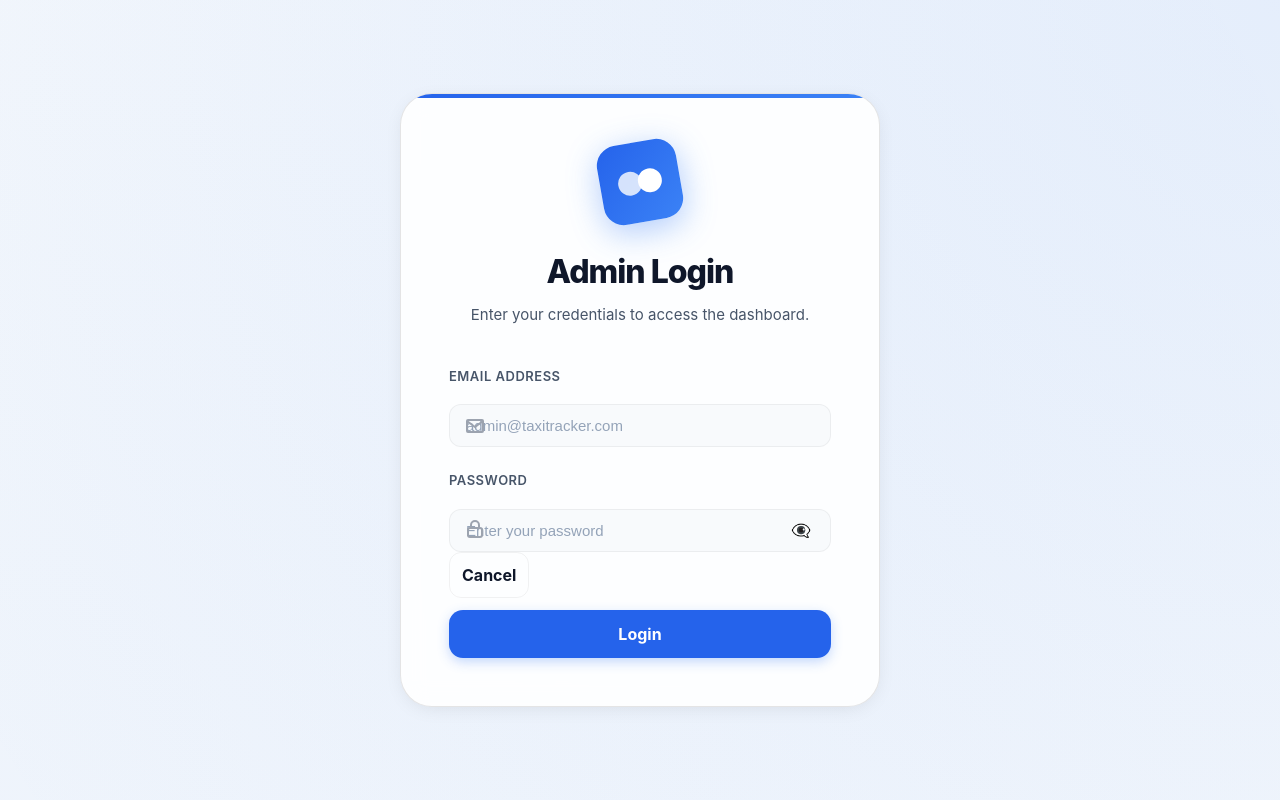
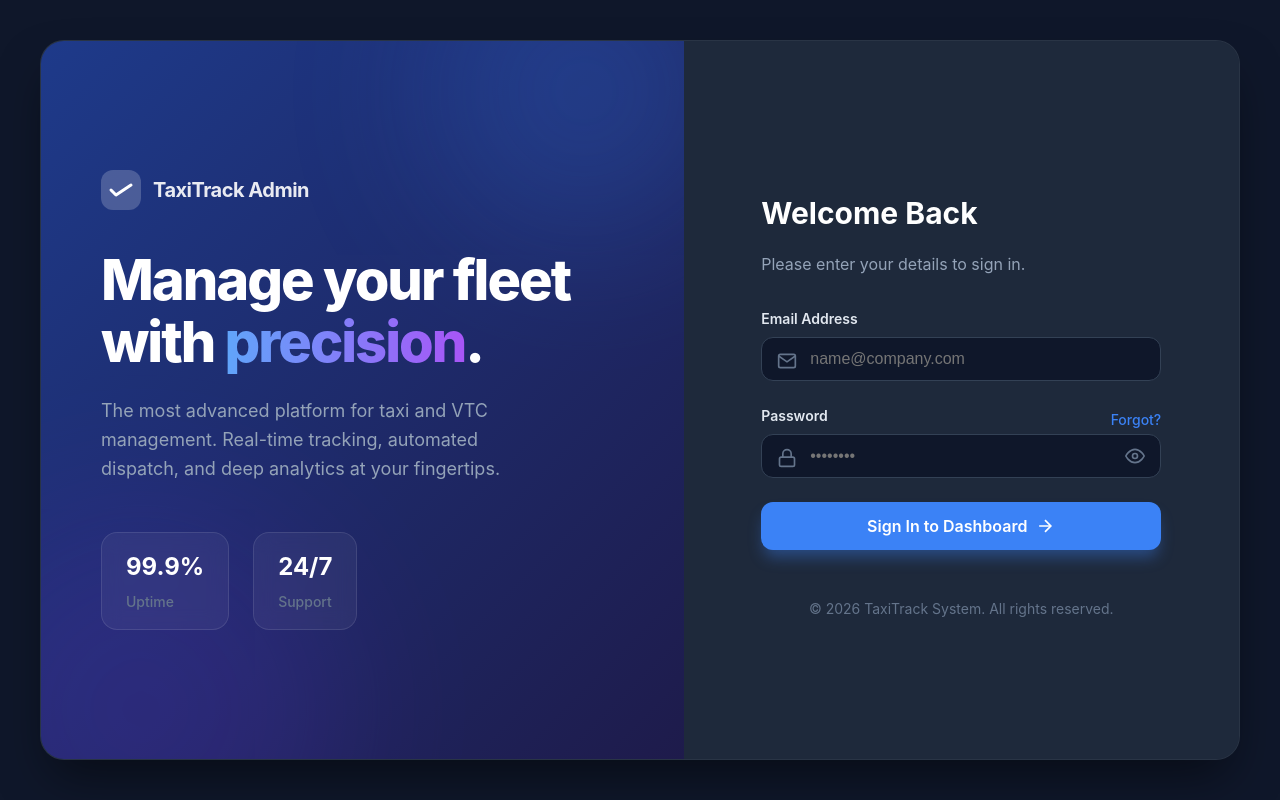
Before and after one commit to Jojo-onedev/TaxiTrack, a React (Vite) app in the folder frontend-admin/: page /login in a window 1280 px wide. Built offline with nearby package versions, Linux system fonts and the light colour scheme; no server answers.

Commit message:
feat: implement initial login page with comprehensive styling, authentication logic, and loading state.

```diff
--- a/frontend-admin/src/pages/Authentification/login.css
+++ b/frontend-admin/src/pages/Authentification/login.css
@@ -1,193 +1,337 @@
-.login-container {
+.login-page {
+  min-height: 100vh;
+  width: 100vw;
+  background: #0f172a;
   display: flex;
   justify-content: center;
   align-items: center;
-  min-height: 100vh;
-  width: 100vw;
-  background: var(--bg-primary);
-  background: radial-gradient(circle at top right, rgba(59, 130, 246, 0.1), transparent),
-    radial-gradient(circle at bottom left, rgba(59, 130, 246, 0.05), transparent),
-    var(--bg-primary);
-  padding: 20px;
-  position: fixed;
-  top: 0;
-  left: 0;
+  font-family: 'Inter', system-ui, -apple-system, sans-serif;
+  overflow-x: hidden;
 }
 
-.login-card {
-  background: var(--bg-surface);
-  backdrop-filter: var(--glass-blur);
-  border: 1px solid var(--border-strong);
-  border-radius: 32px;
-  padding: 48px;
-  max-width: 480px;
+.login-split-container {
+  display: flex;
   width: 100%;
-  box-shadow: var(--shadow-premium);
-  animation: fadeIn 0.6s cubic-bezier(0.16, 1, 0.3, 1);
+  max-width: 1200px;
+  height: 720px;
+  margin: 20px;
+  background: #1e293b;
+  border-radius: 24px;
+  overflow: hidden;
+  box-shadow: 0 25px 50px -12px rgba(0, 0, 0, 0.5);
+  border: 1px solid rgba(255, 255, 255, 0.05);
+}
+
+/* --- Branding Side --- */
+.login-branding-side {
+  flex: 1.2;
   position: relative;
+  background: linear-gradient(135deg, #1e3a8a 0%, #1e1b4b 100%);
+  padding: 60px;
+  display: flex;
+  flex-direction: column;
+  justify-content: center;
   overflow: hidden;
 }
 
-.login-card::before {
-  content: "";
-  position: absolute;
-  top: 0;
-  left: 0;
-  right: 0;
-  height: 4px;
-  background: linear-gradient(90deg, var(--accent-primary), var(--accent-secondary));
+.branding-content {
+  position: relative;
+  z-index: 2;
 }
 
-@keyframes fadeIn {
-  from {
-    opacity: 0;
-    transform: translateY(20px);
-  }
-
-  to {
-    opacity: 1;
-    transform: translateY(0);
-  }
+.logo-badge {
+  display: flex;
+  align-items: center;
+  gap: 12px;
+  margin-bottom: 40px;
+  color: white;
+  font-weight: 700;
+  font-size: 1.25rem;
+  letter-spacing: -0.5px;
 }
 
-.icon-container {
+.logo-badge span {
+  opacity: 0.9;
+}
+
+.branding-title {
+  color: white;
+  font-size: 3.5rem;
+  font-weight: 800;
+  line-height: 1.1;
+  margin-bottom: 24px;
+  letter-spacing: -2px;
+}
+
+.text-gradient {
+  background: linear-gradient(to right, #60a5fa, #a855f7);
+  -webkit-background-clip: text;
+  background-clip: text;
+  -webkit-text-fill-color: transparent;
+}
+
+.branding-description {
+  color: #94a3b8;
+  font-size: 1.125rem;
+  line-height: 1.6;
+  max-width: 440px;
+  margin-bottom: 48px;
+}
+
+.stat-cards {
   display: flex;
+  gap: 24px;
+}
+
+.mini-stat {
+  background: rgba(255, 255, 255, 0.05);
+  backdrop-filter: blur(10px);
+  padding: 16px 24px;
+  border-radius: 16px;
+  border: 1px solid rgba(255, 255, 255, 0.1);
+}
+
+.stat-value {
+  display: block;
+  color: white;
+  font-size: 1.5rem;
+  font-weight: 700;
+  margin-bottom: 4px;
+}
+
+.stat-label {
+  color: #64748b;
+  font-size: 0.875rem;
+  font-weight: 500;
+}
+
+/* Abstract decorations */
+.abstract-shape {
+  position: absolute;
+  border-radius: 50%;
+  filter: blur(80px);
+  z-index: 1;
+}
+
+.shape-1 {
+  width: 300px;
+  height: 300px;
+  background: #3b82f6;
+  top: -100px;
+  right: -50px;
+  opacity: 0.2;
+}
+
+.shape-2 {
+  width: 400px;
+  height: 400px;
+  background: #7c3aed;
+  bottom: -150px;
+  left: -100px;
+  opacity: 0.15;
+}
+
+/* --- Form Side --- */
+.login-form-side {
+  flex: 1;
+  background: #1e293b;
+  display: flex;
+  flex-direction: column;
   justify-content: center;
+  padding: 60px;
+}
+
+.login-card-premium {
+  width: 100%;
+  max-width: 400px;
+  margin: 0 auto;
+}
+
+.card-header {
   margin-bottom: 32px;
 }
 
-.icon-circle {
-  width: 80px;
-  height: 80px;
-  background: linear-gradient(135deg, var(--accent-primary), var(--accent-secondary));
-  border-radius: 20px;
-  display: flex;
-  align-items: center;
-  justify-content: center;
-  box-shadow: 0 8px 32px rgba(59, 130, 246, 0.4);
-  transform: rotate(-10deg);
+.welcome-text {
+  color: white;
+  font-size: 1.875rem;
+  font-weight: 700;
+  margin-bottom: 8px;
 }
 
-.title {
-  font-size: 32px;
-  font-weight: 800;
-  color: var(--text-primary);
-  text-align: center;
-  margin-bottom: 8px;
-  letter-spacing: -1px;
+.card-subtitle {
+  color: #94a3b8;
+  font-size: 1rem;
 }
 
-.subtitle {
-  font-size: 15px;
-  color: var(--text-secondary);
-  text-align: center;
-  margin-bottom: 40px;
-}
-
-.form-group {
+/* Form Groups */
+.form-group-premium {
   margin-bottom: 24px;
 }
 
-.label {
+.form-group-premium label {
   display: block;
-  font-size: 13px;
-  font-weight: 700;
-  color: var(--text-secondary);
-  margin-bottom: 10px;
-  text-transform: uppercase;
-  letter-spacing: 0.5px;
+  color: #e2e8f0;
+  font-size: 0.875rem;
+  font-weight: 600;
+  margin-bottom: 8px;
 }
 
-.input-wrapper {
+.label-row {
+  display: flex;
+  justify-content: space-between;
+  align-items: center;
+}
+
+.forgot-link {
+  color: #3b82f6;
+  font-size: 0.875rem;
+  text-decoration: none;
+  font-weight: 500;
+}
+
+.forgot-link:hover {
+  text-decoration: underline;
+}
+
+.input-group-premium {
   position: relative;
   display: flex;
   align-items: center;
 }
 
-.input-icon {
+.input-icon-premium {
   position: absolute;
   left: 16px;
-  color: var(--text-muted);
+  color: #64748b;
 }
 
-.input-field {
+.input-group-premium input {
   width: 100%;
-  padding: 14px 16px 14px 48px;
-  background: var(--bg-primary);
-  border: 1px solid var(--border-glass);
-  border-radius: 14px;
-  color: var(--text-primary);
-  font-size: 15px;
-  transition: var(--transition-smooth);
+  padding: 12px 16px 12px 48px;
+  background: #0f172a;
+  border: 1px solid #334155;
+  border-radius: 12px;
+  color: white;
+  font-size: 1rem;
+  transition: all 0.2s;
 }
 
-.input-field:focus {
+.input-group-premium input:focus {
   outline: none;
-  border-color: var(--accent-primary);
+  border-color: #3b82f6;
   box-shadow: 0 0 0 4px rgba(59, 130, 246, 0.1);
 }
 
-.toggle-password {
+.password-toggle-premium {
   position: absolute;
   right: 16px;
   background: none;
   border: none;
-  color: var(--text-muted);
+  color: #64748b;
   cursor: pointer;
-  padding: 4px;
+  padding: 0;
+  display: flex;
+  align-items: center;
+  justify-content: center;
 }
 
-.btn-login {
+.password-toggle-premium:hover {
+  color: #94a3b8;
+}
+
+/* Alerts */
+.error-alert-premium {
+  display: flex;
+  align-items: center;
+  gap: 10px;
+  background: rgba(239, 68, 68, 0.1);
+  border: 1px solid rgba(239, 68, 68, 0.2);
+  color: #f87171;
+  padding: 12px 16px;
+  border-radius: 12px;
+  font-size: 0.875rem;
+  margin-bottom: 24px;
+}
+
+/* Submit Button */
+.submit-btn-premium {
   width: 100%;
   padding: 14px;
-  background: var(--accent-primary);
+  background: #3b82f6;
   color: white;
   border: none;
-  border-radius: 14px;
-  font-size: 16px;
-  font-weight: 700;
+  border-radius: 12px;
+  font-size: 1rem;
+  font-weight: 600;
   cursor: pointer;
-  transition: var(--transition-smooth);
-  box-shadow: 0 4px 12px rgba(59, 130, 246, 0.3);
-  margin-top: 12px;
+  display: flex;
+  align-items: center;
+  justify-content: center;
+  gap: 8px;
+  transition: all 0.2s;
+  box-shadow: 0 10px 15px -3px rgba(59, 130, 246, 0.4);
 }
 
-.btn-login:hover {
-  transform: translateY(-2px);
-  background: var(--accent-secondary);
-  box-shadow: 0 8px 24px rgba(59, 130, 246, 0.4);
+.submit-btn-premium:hover {
+  background: #2563eb;
+  transform: translateY(-1px);
 }
 
-.btn-login:disabled {
-  opacity: 0.6;
-  cursor: not-allowed;
-  transform: none;
+.submit-btn-premium:active {
+  transform: translateY(0);
 }
 
-.error-message {
-  background: rgba(239, 68, 68, 0.1);
-  border: 1px solid rgba(239, 68, 68, 0.2);
-  color: #fca5a5;
-  padding: 12px 16px;
-  border-radius: 12px;
-  font-size: 14px;
-  margin-bottom: 24px;
-  text-align: center;
+.submit-btn-premium.loading {
+  background: #1d4ed8;
+  cursor: wait;
 }
 
-.register-text {
-  text-align: center;
-  margin-top: 32px;
-  font-size: 14px;
-  color: var(--text-secondary);
+/* Spinner */
+.spinner {
+  width: 20px;
+  height: 20px;
+  border: 2px solid rgba(255, 255, 255, 0.3);
+  border-top-color: white;
+  border-radius: 50%;
+  animation: rotate 0.8s linear infinite;
 }
 
-.register-link {
-  color: var(--accent-primary);
-  text-decoration: none;
-  font-weight: 700;
+@keyframes rotate {
+  to {
+    transform: rotate(360deg);
+  }
 }
 
-.register-link:hover {
-  text-decoration: underline;
+.card-footer {
+  margin-top: 48px;
+  text-align: center;
+  color: #64748b;
+  font-size: 0.875rem;
 }
+
+/* Responsive */
+@media (max-width: 1024px) {
+  .login-branding-side {
+    display: none;
+  }
+
+  .login-split-container {
+    max-width: 500px;
+    height: auto;
+  }
+}
+
+@media (max-width: 640px) {
+  .login-form-side {
+    padding: 40px 20px;
+  }
+
+  .login-split-container {
+    margin: 10px;
+    border-radius: 0;
+  }
+
+  .login-page {
+    background: #1e293b;
+  }
+}
--- a/frontend-admin/src/pages/Authentification/login.jsx
+++ b/frontend-admin/src/pages/Authentification/login.jsx
@@ -46,78 +46,141 @@ const navigate = useNavigate();
   };
 
   return (
-    <div className="login-container">
-      <div className="login-card">
-        <div className="icon-container">
-          <div className="icon-circle">
-            <svg width="60" height="60" viewBox="0 0 60 60" fill="none">
-              <circle cx="20" cy="30" r="12" fill="white" opacity="0.8"/>
-              <circle cx="40" cy="30" r="12" fill="white"/>
+    <div className="login-page">
+      <div className="login-split-container">
+        {/* Left Side: Branding & Visuals */}
+        <div className="login-branding-side">
+          <div className="branding-content">
+            <div className="logo-badge">
+              <svg width="40" height="40" viewBox="0 0 40 40" fill="none">
+                <rect width="40" height="40" rx="12" fill="white" fillOpacity="0.2" />
+                <path d="M10 20L15 25L30 15" stroke="white" strokeWidth="3" strokeLinecap="round" strokeLinejoin="round" />
+              </svg>
+              <span>TaxiTrack Admin</span>
+            </div>
+            <h1 className="branding-title">
+              Manage your fleet with <span className="text-gradient">precision</span>.
+            </h1>
+            <p className="branding-description">
+              The most advanced platform for taxi and VTC management.
+              Real-time tracking, automated dispatch, and deep analytics at your fingertips.
+            </p>
+            <div className="stat-cards">
+              <div className="mini-stat">
+                <span className="stat-value">99.9%</span>
+                <span className="stat-label">Uptime</span>
+              </div>
+              <div className="mini-stat">
+                <span className="stat-value">24/7</span>
+                <span className="stat-label">Support</span>
+              </div>
+            </div>
+          </div>
+          <div className="abstract-shape shape-1"></div>
+          <div className="abstract-shape shape-2"></div>
+        </div>
+
+        {/* Right Side: Login Form */}
+        <div className="login-form-side">
+          <div className="login-card-premium">
+            <div className="card-header">
+              <h2 className="welcome-text">Welcome Back</h2>
+              <p className="card-subtitle">Please enter your details to sign in.</p>
+            </div>
+
+            <div className="form-container">
+              <div className="form-group-premium">
+                <label>Email Address</label>
+                <div className="input-group-premium">
+                  <div className="input-icon-premium">
+                    <svg width="20" height="20" viewBox="0 0 24 24" fill="none" stroke="currentColor" strokeWidth="2">
+                      <path d="M4 4h16c1.1 0 2 .9 2 2v12c0 1.1-.9 2-2 2H4c-1.1 0-2-.9-2-2V6c0-1.1.9-2 2-2z" />
+                      <polyline points="22,6 12,13 2,6" />
                     </svg>
                   </div>
-        </div>
-
-        <h1 className="title">Admin Login</h1>
-        <p className="subtitle">Enter your credentials to access the dashboard.</p>
-
-        <div className="form-container">
-          <div className="form-group">
-            <label className="label">Email Address</label>
-            <div className="input-wrapper">
-              <svg className="input-icon" width="20" height="20" viewBox="0 0 20 20" fill="none">
-                <path d="M3 4h14a1 1 0 011 1v10a1 1 0 01-1 1H3a1 1 0 01-1-1V5a1 1 0 011-1z" stroke="#9CA3AF" strokeWidth="2"/>
-                <path d="M2 5l8 6 8-6" stroke="#9CA3AF" strokeWidth="2"/>
-              </svg>
                   <input
                     type="email"
-                className="input-field"
+                    placeholder="name@company.com"
                     value={email}
                     onChange={(e) => setEmail(e.target.value)}
-                placeholder="admin@taxitracker.com"
                     disabled={loading}
                   />
                 </div>
               </div>
 
-          <div className="form-group">
-            <label className="label">Password</label>
-            <div className="input-wrapper">
-              <svg className="input-icon" width="20" height="20" viewBox="0 0 20 20" fill="none">
-                <rect x="3" y="8" width="14" height="9" rx="2" stroke="#9CA3AF" strokeWidth="2"/>
-                <path d="M6 8V5a4 4 0 018 0v3" stroke="#9CA3AF" strokeWidth="2"/>
+              <div className="form-group-premium">
+                <div className="label-row">
+                  <label>Password</label>
+                  <a href="#" className="forgot-link">Forgot?</a>
+                </div>
+                <div className="input-group-premium">
+                  <div className="input-icon-premium">
+                    <svg width="20" height="20" viewBox="0 0 24 24" fill="none" stroke="currentColor" strokeWidth="2">
+                      <rect x="3" y="11" width="18" height="11" rx="2" ry="2" />
+                      <path d="M7 11V7a5 5 0 0110 0v4" />
                     </svg>
+                  </div>
                   <input
                     type={showPassword ? 'text' : 'password'}
-                className="input-field"
+                    placeholder="••••••••"
                     value={password}
                     onChange={(e) => setPassword(e.target.value)}
-                placeholder="Enter your password"
                     disabled={loading}
                   />
                   <button
                     type="button"
-                className="toggle-password"
+                    className="password-toggle-premium"
                     onClick={() => setShowPassword(!showPassword)}
                   >
-                {showPassword ? '👁️' : '👁️‍🗨️'}
+                    {showPassword ? (
+                      <svg width="20" height="20" viewBox="0 0 24 24" fill="none" stroke="currentColor" strokeWidth="2">
+                        <path d="M17.94 17.94A10.07 10.07 0 0112 20c-7 0-11-8-11-8a18.45 18.45 0 015.06-5.94M9.9 4.24A9.12 9.12 0 0112 4c7 0 11 8 11 8a18.5 18.5 0 01-2.16 3.19m-6.72-1.07a3 3 0 11-4.24-4.24" />
+                        <line x1="1" y1="1" x2="23" y2="23" />
+                      </svg>
+                    ) : (
+                      <svg width="20" height="20" viewBox="0 0 24 24" fill="none" stroke="currentColor" strokeWidth="2">
+                        <path d="M1 12s4-8 11-8 11 8 11 8-4 8-11 8-11-8-11-8z" />
+                        <circle cx="12" cy="12" r="3" />
+                      </svg>
+                    )}
                   </button>
                 </div>
               </div>
 
               {error && (
-            <div className="error-message">
+                <div className="error-alert-premium">
+                  <svg width="18" height="18" viewBox="0 0 24 24" fill="none" stroke="currentColor" strokeWidth="2">
+                    <circle cx="12" cy="12" r="10" />
+                    <line x1="12" y1="8" x2="12" y2="12" />
+                    <line x1="12" y1="16" x2="12.01" y2="16" />
+                  </svg>
                   {error}
                 </div>
               )}
+
+              <button
+                className={`submit-btn-premium ${loading ? 'loading' : ''}`}
+                onClick={handleLogin}
+                disabled={loading}
+              >
+                {loading ? (
+                  <span className="spinner"></span>
+                ) : (
+                  <>
+                    Sign In to Dashboard
+                    <svg width="20" height="20" viewBox="0 0 24 24" fill="none" stroke="currentColor" strokeWidth="2">
+                      <line x1="5" y1="12" x2="19" y2="12" />
+                      <polyline points="12 5 19 12 12 19" />
+                    </svg>
+                  </>
+                )}
+              </button>
             </div>
 
-        <div className="button-group">
-          <button className="btn-cancel" onClick={handleCancel} disabled={loading}>
-            Cancel
-          </button>
-          <button className="btn-login" onClick={handleLogin} disabled={loading}>
-            {loading ? 'Connexion...' : 'Login'}
-          </button>
+            <footer className="card-footer">
+              <p>© 2026 TaxiTrack System. All rights reserved.</p>
+            </footer>
+          </div>
         </div>
       </div>
     </div>
```
Lines whose indentation alone changed are shown as unchanged.
